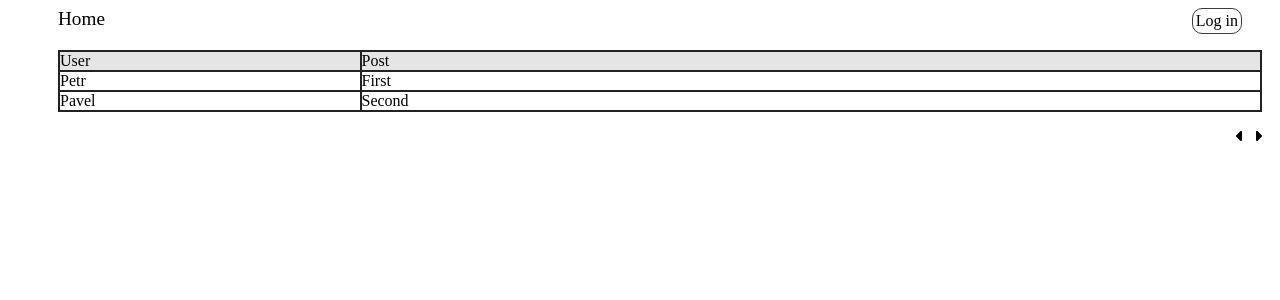
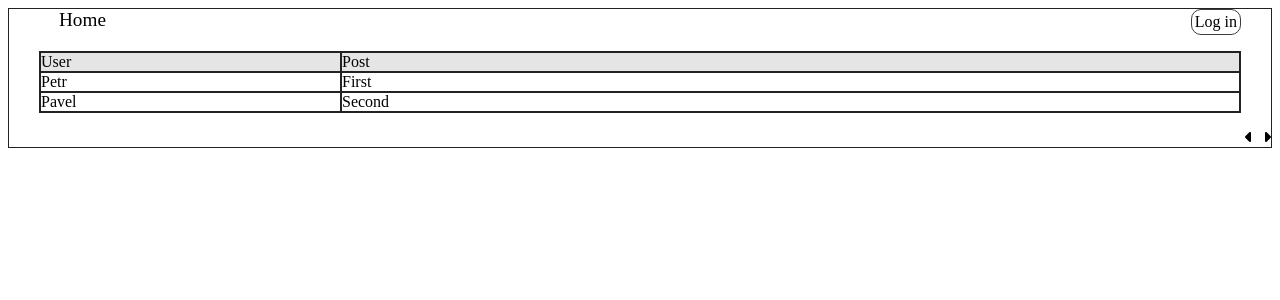
Before and after one commit to petr-hlavnicka560/posts, an Angular app: page / in a window 1280 px wide. Shown: the top 300 px of the page. Built offline with nearby package versions, Linux system fonts and the light colour scheme.

Commit message:
Add main frame

```diff
--- a/src/app/components/home/home.component.css
+++ b/src/app/components/home/home.component.css
@@ -1,3 +1,5 @@
-.post-list {
-  margin: 5px 10px;
+.main-frame{
+  border-style: solid;
+  border-color: #222222;
+  border-width: 1px;
 }
--- a/src/app/components/home/home.component.html
+++ b/src/app/components/home/home.component.html
@@ -1,6 +1,6 @@
-<div>
+<div class="main-frame">
   <app-home-header></app-home-header>
-  <div class="post-list">
+  <div>
     <app-post-list></app-post-list>
     <app-home-footer></app-home-footer>
   </div>
--- a/src/app/components/post-list/post-list.component.css
+++ b/src/app/components/post-list/post-list.component.css
@@ -15,3 +15,7 @@
 .post-item-post{
   flex: 3;
 }
+
+.post-list {
+  margin: 5px 30px 5px -10px;
+}
--- a/src/app/components/post-list/post-list.component.html
+++ b/src/app/components/post-list/post-list.component.html
@@ -1,3 +1,4 @@
+<div class="post-list">
   <ul>
     <app-list-header></app-list-header>
     <li class="post-item-container" *ngFor="let post of postList; let i = index"
@@ -10,3 +11,4 @@
   </span>
     </li>
   </ul>
+</div>
```
Lines whose indentation alone changed are shown as unchanged.
